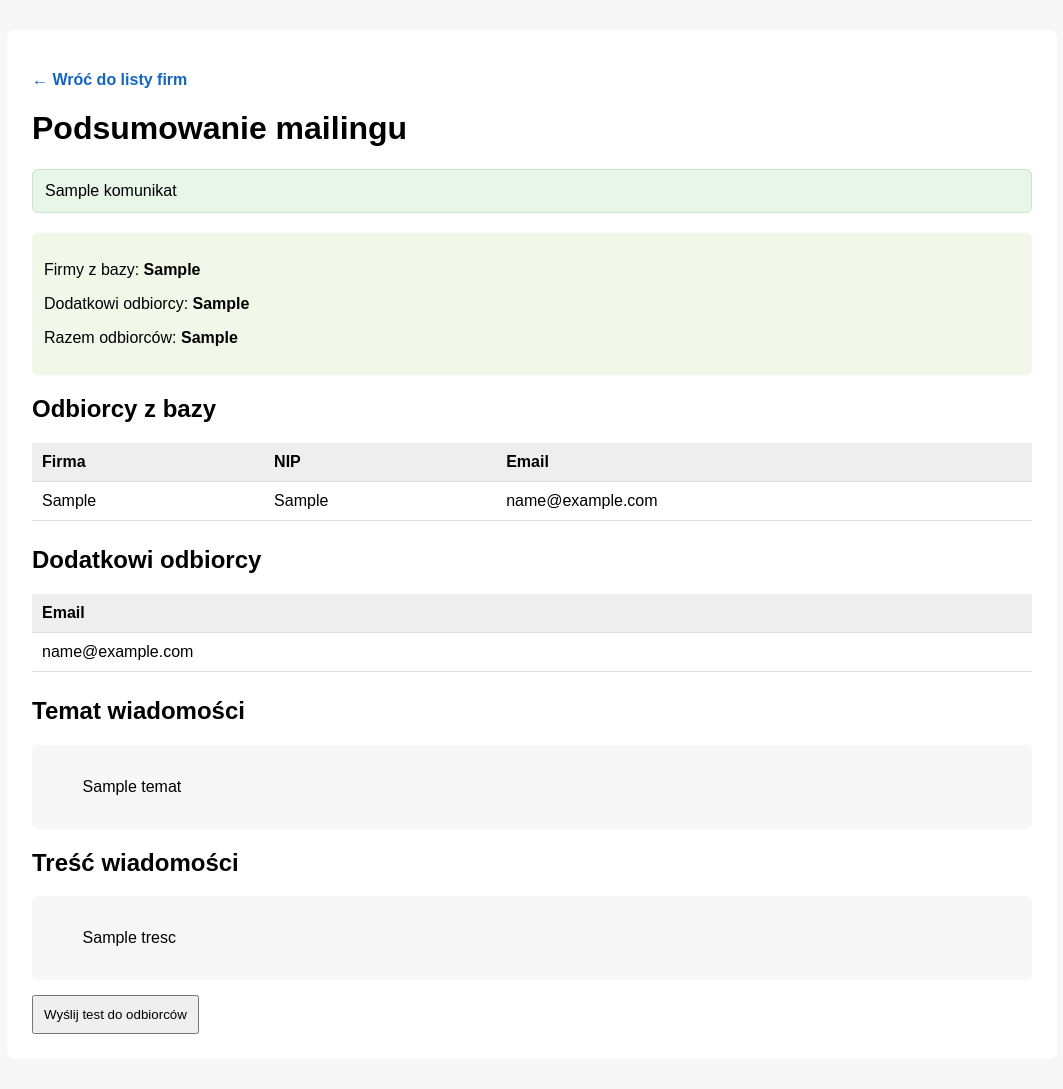
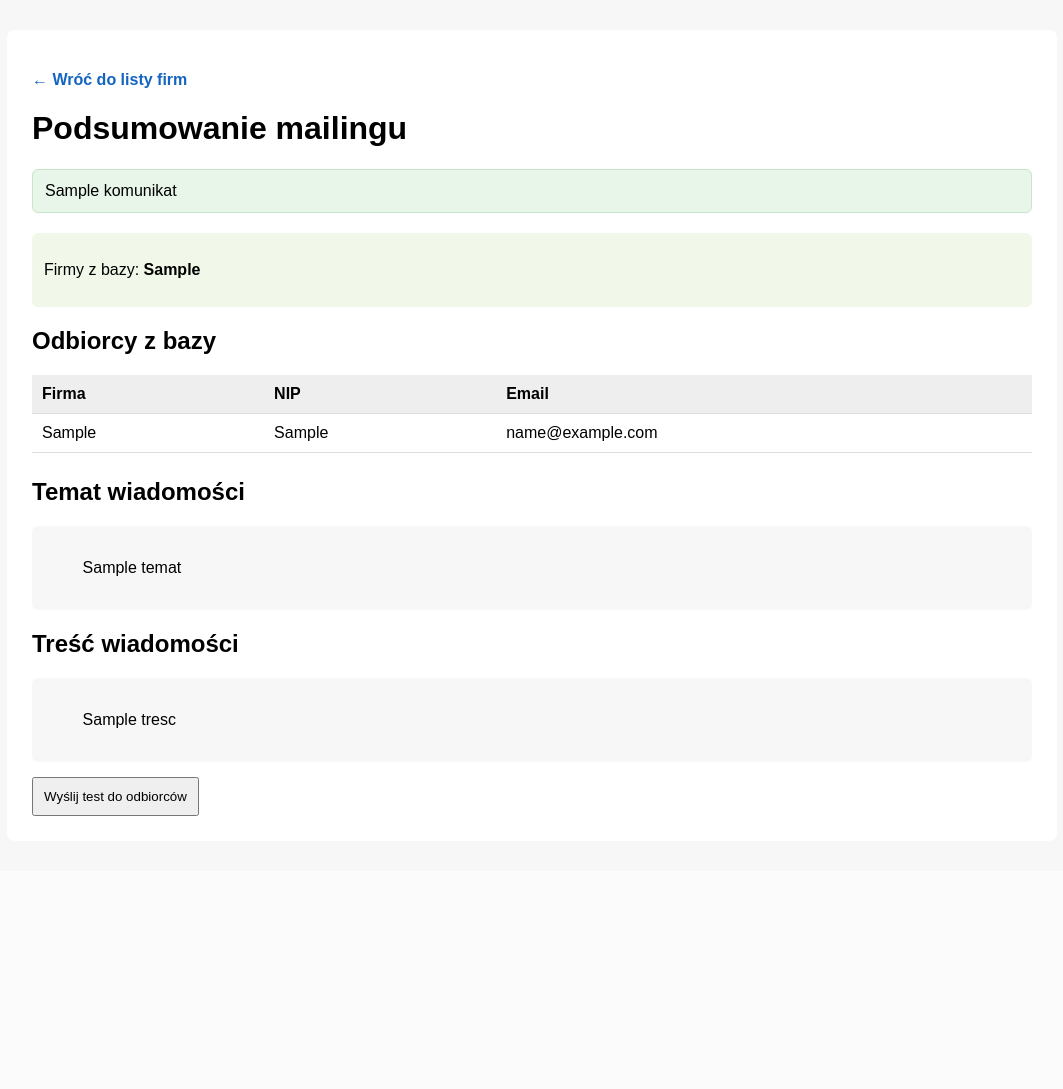
Before and after one commit to Stazus/projekt_django, a Django app: template firmy_django/templates/firmy_django/podsumowanie_mailing.html in a window 1280 px wide. Shown: the whole page, without its empty margins (108-1171 px from the left). After the commit the page ends 816 px from the top, so only its background shows below. Run offline with Django 5.2, Linux system fonts and the light colour scheme; tables that the repository leaves empty hold one stand-in row (values such as "Sample post"); the template is opened without the code that fills it: values that come from a table or form of the project are taken from there, most other values are stand-ins (such as "Sample title", 1, 10 or a date in 2020); parts of the project's set-up code (start-up, migrations or seed data) failed here and were passed over.

Commit message:
Usunięto pozostałości po dodatkowych odbiorcach mailingu

```diff
--- a/firmy_django/templates/firmy_django/historia_mailingow.html
+++ b/firmy_django/templates/firmy_django/historia_mailingow.html
@@ -85,7 +85,6 @@
                 <th>Data wysłania</th>
                 <th>Temat</th>
                 <th>Firmy z bazy</th>
-                <th>Dodatkowi</th>
                 <th>Razem</th>
                 <th>Odbiorcy</th>
                 <th>Treść</th>
@@ -111,9 +110,6 @@
                         {{ mailing.liczba_firm_z_bazy }}
                     </td>
 
-                    <td>
-                        {{ mailing.liczba_dodatkowych_odbiorcow }}
-                    </td>
 
                     <td>
                         {{ mailing.liczba_odbiorcow }}
--- a/firmy_django/templates/firmy_django/podsumowanie_mailing.html
+++ b/firmy_django/templates/firmy_django/podsumowanie_mailing.html
@@ -90,8 +90,6 @@
 
     <div class="summary">
         <p>Firmy z bazy: <strong>{{ liczba_firm }}</strong></p>
-        <p>Dodatkowi odbiorcy: <strong>{{ liczba_dodatkowych }}</strong></p>
-        <p>Razem odbiorców: <strong>{{ liczba_wszystkich }}</strong></p>
     </div>
 
     <h2>Odbiorcy z bazy</h2>
@@ -119,27 +117,6 @@
         </tbody>
     </table>
 
-    <h2>Dodatkowi odbiorcy</h2>
-
-    <table>
-        <thead>
-            <tr>
-                <th>Email</th>
-            </tr>
-        </thead>
-        <tbody>
-            {% for email in dodatkowi_odbiorcy %}
-                <tr>
-                    <td>{{ email }}</td>
-                </tr>
-            {% empty %}
-                <tr>
-                    <td>Brak dodatkowych odbiorców.</td>
-                </tr>
-            {% endfor %}
-        </tbody>
-    </table>
-
     <h2>Temat wiadomości</h2>
 
     <div class="message-box">
@@ -159,10 +136,6 @@
             <input type="hidden" name="firmy_ids" value="{{ firma.id }}">
         {% endfor %}
 
-        {% for email in dodatkowi_odbiorcy %}
-            <input type="hidden" name="dodatkowi_odbiorcy" value="{{ email }}">
-        {% endfor %}
-
         <input type="hidden" name="temat" value="{{ temat }}">
         <input type="hidden" name="tresc" value="{{ tresc }}">
         <input type="hidden" name="akcja" value="wyslij_test">
--- a/firmy_django/templates/firmy_django/szczegoly_mailingu.html
+++ b/firmy_django/templates/firmy_django/szczegoly_mailingu.html
@@ -60,7 +60,6 @@
         <p><strong>Data wysłania:</strong> {{ mailing.data_wyslania|date:"Y-m-d H:i" }}</p>
         <p><strong>Temat:</strong> {{ mailing.temat }}</p>
         <p><strong>Firmy z bazy:</strong> {{ mailing.liczba_firm_z_bazy }}</p>
-        <p><strong>Dodatkowi odbiorcy:</strong> {{ mailing.liczba_dodatkowych_odbiorcow }}</p>
         <p><strong>Razem odbiorców:</strong> {{ mailing.liczba_odbiorcow }}</p>
     </div>
 
```
